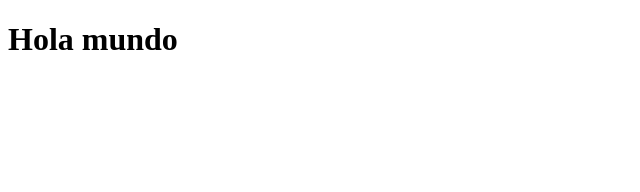
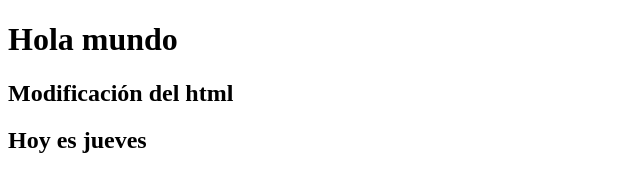
Before and after one commit to JhonAlejandroVelasquez/Contornos_Jhon, a plain HTML site: page myweb/index.html in a window 1280 px wide. Shown: the whole page, without its empty margins (0-640 px from the left). Drawn offline with Linux system fonts and the light colour scheme.

Commit message:
Esta es una modificación para ver la diferencias en el git.

```diff
--- a/myweb/index.html
+++ b/myweb/index.html
@@ -6,5 +6,8 @@
     </head>
     <body>
         <h1>Hola mundo</h1>
+
+        <h2>Modificación del html</h2>
+        <h2> Hoy es jueves</h2>
     </body>
 </html>
```
